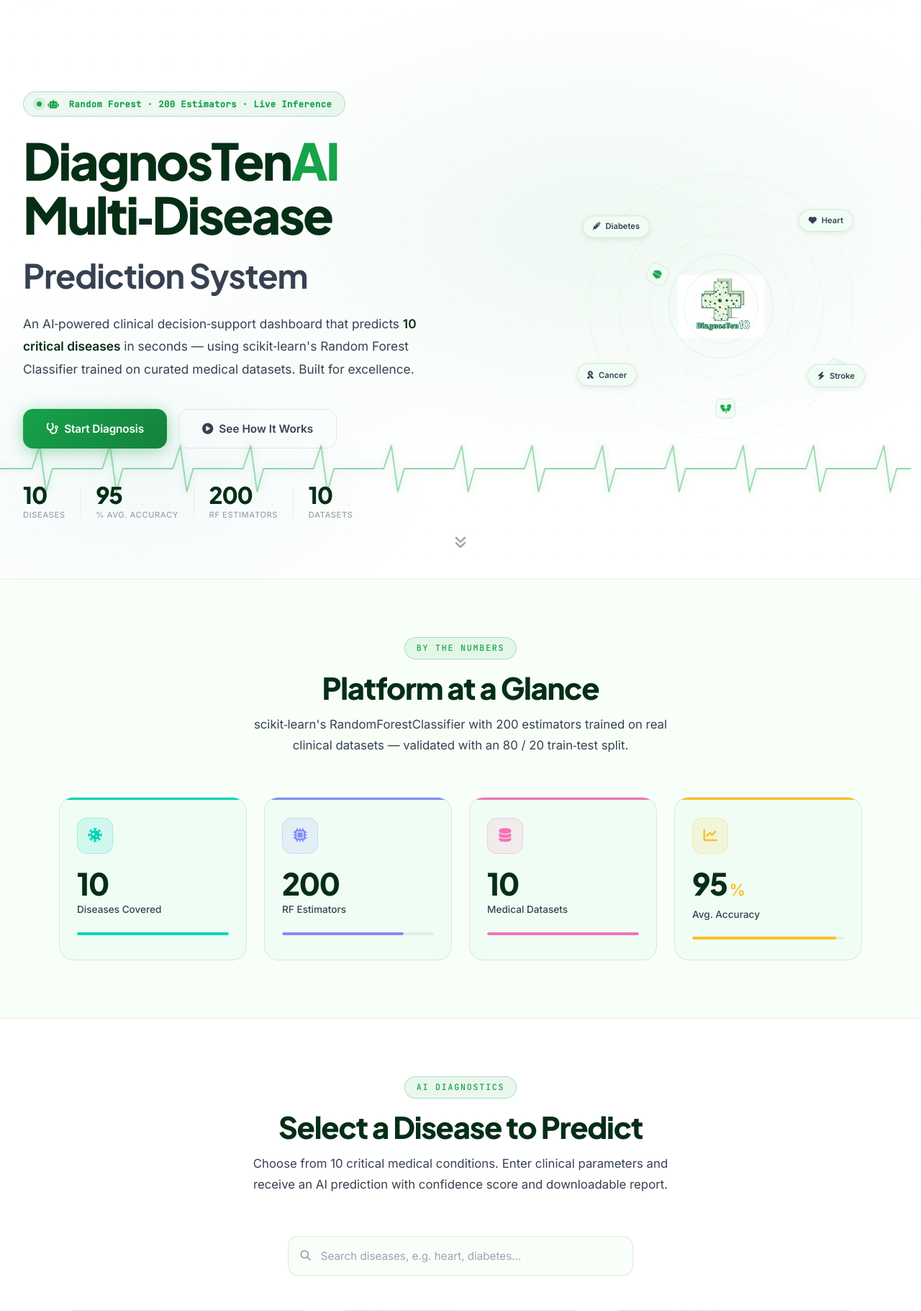
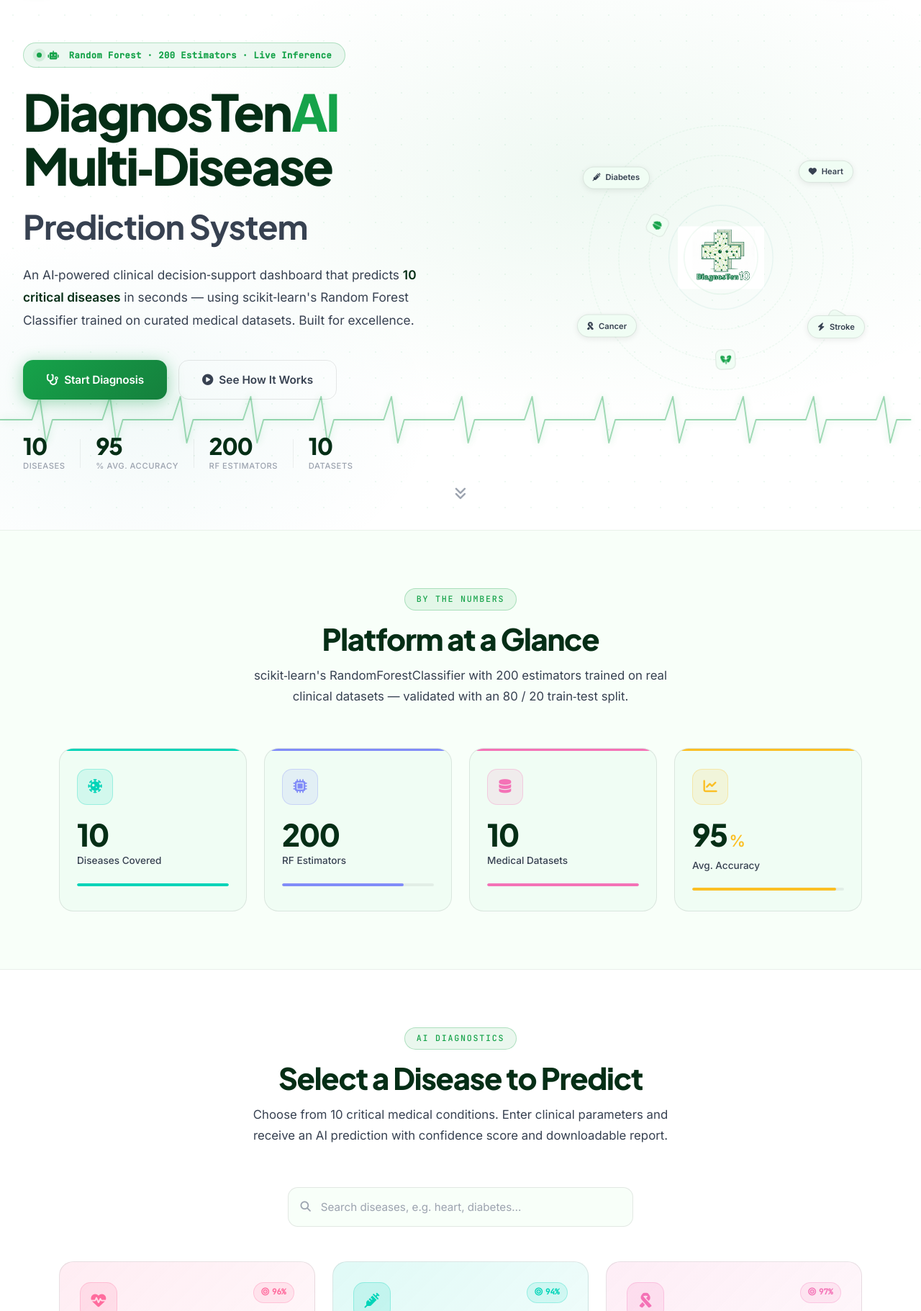
Before and after one commit to Mowshik1210/Codealpha_DiagnosTenAI, a Flask app: page / in a window 1280 px wide. Shown: the part 69-1890 px from the top of the page at 72% size. Run offline with Flask 3, Linux system fonts and the light colour scheme.

Commit message:
homepage edit

```diff
--- a/static/css/style.css
+++ b/static/css/style.css
@@ -1251,6 +1251,3 @@ section { padding:5rem 0; }
   }
 
 }
-body {
-    padding-top: 68px;
-}
```
